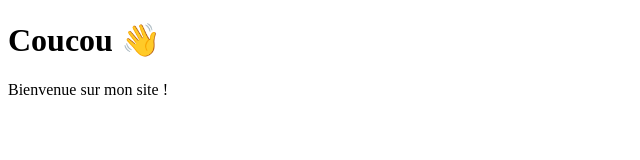
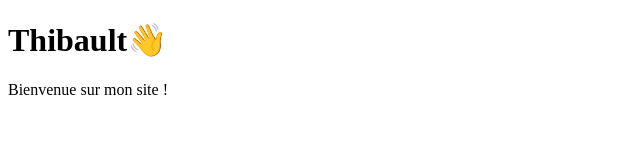
Before and after one commit to Adnane-BAT/mywebsite, a plain HTML site: page index.html in a window 1280 px wide. Shown: the whole page, without its empty margins (0-640 px from the left). Drawn offline with Linux system fonts and the light colour scheme.

Commit message:
Update index.html

```diff
--- a/index.html
+++ b/index.html
@@ -5,7 +5,8 @@
   <meta charset="utf-8">
 </head>
 <body>
-  <h1>Coucou 👋</h1>
+  <h1>Thibault👋</h1>
   <p>Bienvenue sur mon site !</p>
 </body>
+
 </html>
```
